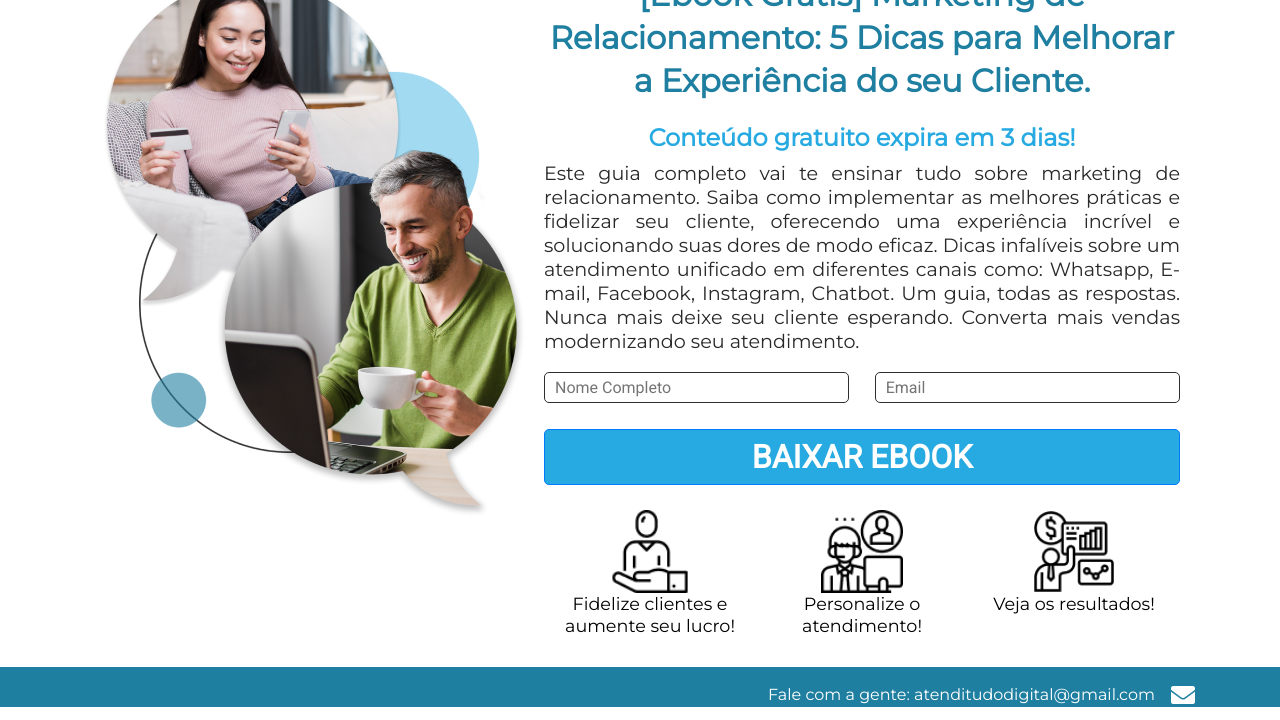
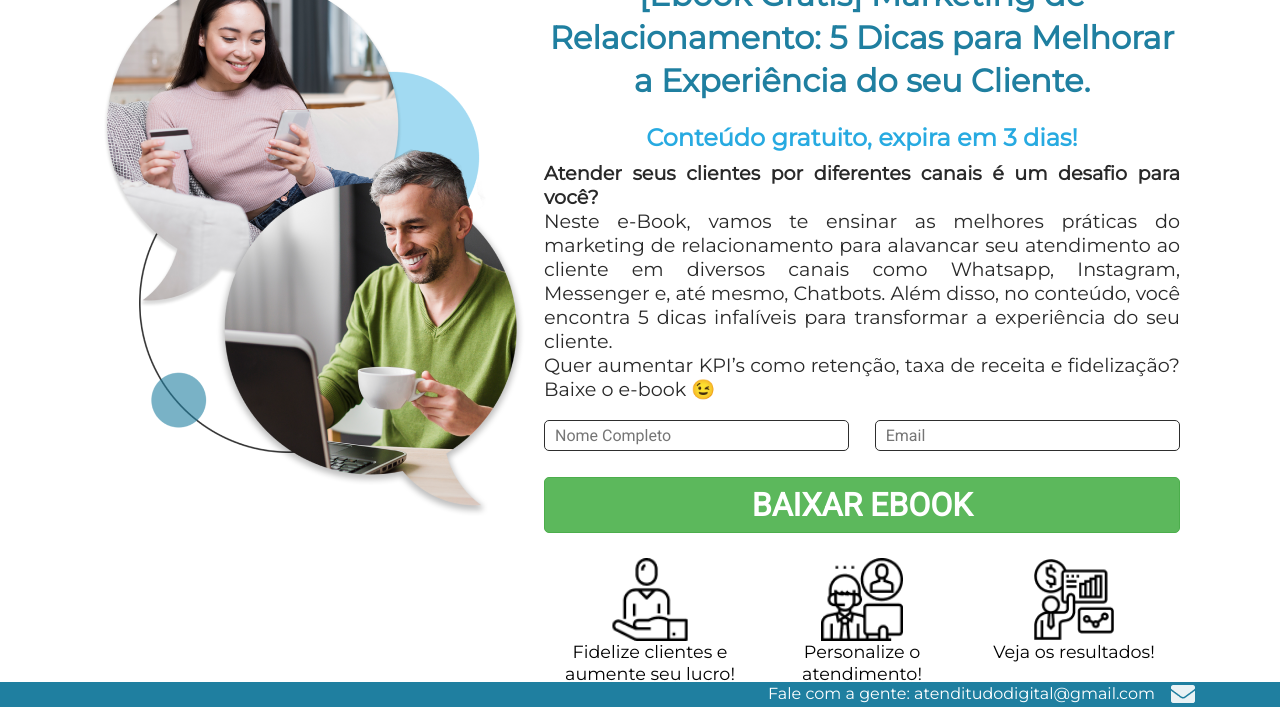
Before and after one commit to repicco/16.CSS.Atenditudo, a plain HTML site: page ebook-marketing-de-relacionamento-5-dicas-para-melhorar-a-experiencia-do-cliente/index.html in a window 1280 px wide. Shown: the part 93-813 px from the top of the page. Drawn offline with nearby package versions, Linux system fonts and the light colour scheme.

Commit message:
AT.v35.correcao

```diff
--- a/ebook-marketing-de-relacionamento-5-dicas-para-melhorar-a-experiencia-do-cliente/css/style.css
+++ b/ebook-marketing-de-relacionamento-5-dicas-para-melhorar-a-experiencia-do-cliente/css/style.css
@@ -225,13 +225,15 @@ form {
 }
 
 .linkbtn > .botao, #f_enviar {
-    background-color: #27AAE1;
-    /**background-color: rgba(52, 156, 207, 0.5);**/
+    background-color: #5cb85c;
+    border-color: #4cae4c;
+    /*background-color: rgba(52, 156, 207, 0.5);*/
 }
 
 .linkbtn:hover > .botao, #f_enviar:hover {
-    background-color: rgb(52, 156, 207);
+    background-color: #45a060;
 }
+
 
 /*-----Dicas-----*/
 .dicas {
@@ -312,7 +314,7 @@ footer p {
     display: flex;
     color: #FFF;
     justify-content: flex-end;
-    padding-top: 1rem;
+    padding: 0;
 }
 
 .img_mail {
--- a/ebook-marketing-de-relacionamento-5-dicas-para-melhorar-a-experiencia-do-cliente/index.html
+++ b/ebook-marketing-de-relacionamento-5-dicas-para-melhorar-a-experiencia-do-cliente/index.html
@@ -42,12 +42,14 @@
             <!--Titulo-->
             <h1>[Ebook Grátis] Marketing de Relacionamento: 5 Dicas para Melhorar a Experiência do seu Cliente.</h1>
 
-            <div class="tagline"><p>Conteúdo gratuito expira em 3 dias!</p></div>
+            <div class="tagline"><p>Conteúdo gratuito, expira em 3 dias!</p></div>
             <!--ConteudoPrincipal-->
-            <div class="p_text"><p>Este guia completo vai te ensinar tudo sobre marketing de relacionamento. Saiba como implementar as melhores práticas e fidelizar seu cliente, oferecendo uma experiência incrível e solucionando suas dores de modo eficaz.
-                Dicas infalíveis sobre um atendimento unificado em diferentes canais como: Whatsapp, E-mail, Facebook, Instagram, Chatbot.
-                 Um guia, todas as respostas. Nunca mais deixe seu cliente esperando. Converta mais vendas modernizando seu atendimento.
-            </p>
+            <div class="p_text">
+                <p><b>Atender seus clientes por diferentes canais é um desafio para você?</b><br/>
+                Neste e-Book, vamos te ensinar as melhores práticas do marketing de relacionamento para alavancar seu atendimento ao cliente em diversos canais como Whatsapp, Instagram, Messenger e, até mesmo, Chatbots. Além disso, no conteúdo, você encontra 5 dicas infalíveis para transformar a experiência do seu cliente.<br/>
+                Quer aumentar KPI’s como retenção, taxa de receita e fidelização? Baixe o e-book 😉
+                </p>
+            </div>
         </div>
 
             <!--Formulario-->
@@ -62,7 +64,7 @@
                     <!--<input name="debugMode" type="hidden" value="true" />-->
                 </div>
 
-                <input class="submit btn btn-primary btn-download" type="submit" value="Baixar Ebook" id="f_enviar">
+                <input class="submit btn btn-succes btn-download" type="submit" value="Baixar Ebook" id="f_enviar">
             </form>
 
             <!--Dicas-->
@@ -89,7 +91,7 @@
 
     <footer id="footer" class="content">
         <div id="rodape" class="container">
-            <p> Fale com a gente: atenditudodigital@gmail.com <img class="img_mail" id="img_mail" src="images/email.png"/></a> </p>
+            <p> Fale com a gente: atenditudodigital@gmail.com <a href="mailto:atenditudodigital@gmail.com?Subject=Contato" target="_top"><img class="img_mail" id="img_mail" src="images/email.png"/></a> </p>
         </div>
         <div id="rodape-sm" class="container">
             <a class="p-2" href="https://www.facebook.com/AtendiTudo-109469284004253/" title="Atenditudo" target="_blank"><i class="fab fa-facebook"></i></a>
```
